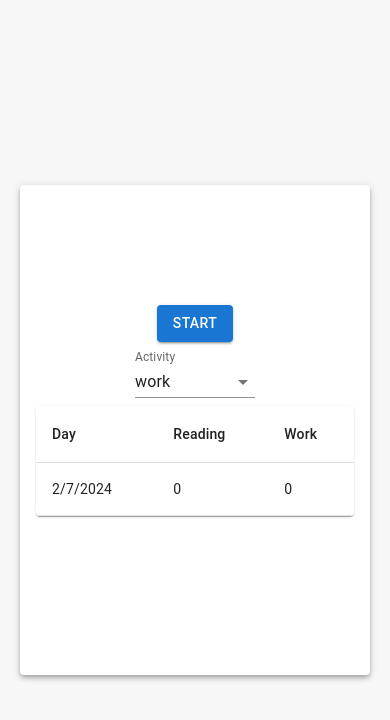
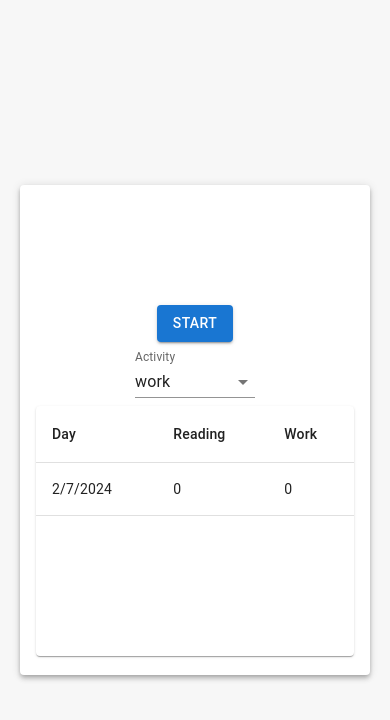
Before and after one commit to dmitriiTr/flowmodoro, a React (Vite) app: page / in a window 390 px wide. Both pictures are taken after a click on the button "EXIT". Shown: the top 720 px of the page. Built offline with nearby package versions, Linux system fonts and the light colour scheme.

Commit message:
Fixed layout for mobile

```diff
--- a/src/App.tsx
+++ b/src/App.tsx
@@ -68,7 +68,6 @@ const App = () => {
 
     window.addEventListener('beforeunload', e => {
       e.preventDefault();
-      e.returnValue = '';
     });
   }, []);
 
@@ -114,34 +113,6 @@ const App = () => {
   const selectedTask = tasks
     .find(a => a.day === nowString())
     ?.tasks.find(t => t.activity === activity);
-
-  // eslint-disable-next-line @typescript-eslint/naming-convention
-  const TasksTable = React.memo(() =>
-    <TableContainer style={{ maxHeight: 360 }} component={Paper}>
-      <Table aria-label="simple table">
-        <TableHead>
-          <TableRow>
-            <TableCell>Day</TableCell>
-            <TableCell>Reading</TableCell>
-            <TableCell>Work</TableCell>
-          </TableRow>
-        </TableHead>
-        <TableBody>
-          {tasks.map((task) => (
-            <TableRow
-              key={task.day}
-            >
-              <TableCell component="th" scope="row">
-                {task.day}
-              </TableCell>
-              {task.tasks.map(t =>
-                <TableCell key={t.activity} component="th" scope="row">
-                  {Math.floor(t.time / 60)}
-                </TableCell>)}
-            </TableRow>))}
-        </TableBody>
-      </Table>
-    </TableContainer>);
 
   return (
     <Grid
@@ -207,7 +178,7 @@ const App = () => {
                         <MenuItem key={a} value={a}>{a}</MenuItem>)}
                     </Select>
                   </FormControl>
-                  <TasksTable />
+                  <TasksTable tasks={tasks} />
                 </Box>}
             </Box>
           </Paper>
@@ -217,6 +188,37 @@ const App = () => {
   );
 };
 
+// eslint-disable-next-line @typescript-eslint/naming-convention
+const TasksTable = React.memo(({ tasks }: { tasks: TasksWithDay[] }) =>
+  <TableContainer sx={(theme) => ({
+    [theme.breakpoints.down('sm')]: { height: 250 },
+    [theme.breakpoints.up('sm')]: { height: 360 },
+  })} component={Paper}>
+    <Table aria-label="simple table">
+      <TableHead>
+        <TableRow>
+          <TableCell>Day</TableCell>
+          <TableCell>Reading</TableCell>
+          <TableCell>Work</TableCell>
+        </TableRow>
+      </TableHead>
+      <TableBody>
+        {tasks.map((task) => (
+          <TableRow
+            key={task.day}
+          >
+            <TableCell component="th" scope="row">
+              {task.day}
+            </TableCell>
+            {task.tasks.map(t =>
+              <TableCell key={t.activity} component="th" scope="row">
+                {Math.floor(t.time / 60)}
+              </TableCell>)}
+          </TableRow>))}
+      </TableBody>
+    </Table>
+  </TableContainer>);
+
 export default App;
 
 
--- a/src/Stopwatch.tsx
+++ b/src/Stopwatch.tsx
@@ -1,8 +1,8 @@
 import { Box, Stack, TextField } from '@mui/material';
-import { useState } from 'react';
 
 import Button from '@mui/material/Button';
 import { Time } from './Time';
+import { useState } from 'react';
 import { useStopwatch } from 'react-timer-hook';
 
 interface StopwatchProps {
@@ -39,8 +39,10 @@ const Stopwatch = (props: StopwatchProps) => {
   return (
     <Box display='flex' flexDirection='column' pt={6}
       alignItems="center" justifyContent="center">
-      <Time hours={hours} minutes={minutes} seconds={seconds}
-        overtime={totalSeconds >= focusSeconds} />
+      <Box height={110}>
+        <Time hours={hours} minutes={minutes} seconds={seconds}
+          overtime={totalSeconds >= focusSeconds} />
+      </Box>
       <Box sx={{ width: '40%' }}>
         <Stack direction="row" spacing={2}>
           <TextField value={focusTime} size='small'
--- a/src/Timer.tsx
+++ b/src/Timer.tsx
@@ -43,11 +43,13 @@ const Timer = (props: TimerProps) => {
   return (
     <Box display='flex' flexDirection='column' pt={6}
       alignItems="center" justifyContent="center">
-      {isTimeUp
-        ? <Typography display={'inline'} textAlign='center' variant='h1'>
-          Time Up
-        </Typography>
-        : <Time hours={hours} minutes={minutes} seconds={seconds} />}
+      <Box height={110}>
+        {isTimeUp
+          ? <Typography display={'inline'} textAlign='center' variant='h2'>
+            Time's Up
+          </Typography>
+          : <Time hours={hours} minutes={minutes} seconds={seconds} />}
+      </Box>
       <Button variant='outlined' onClick={() => handleExitClick()}>
         End rest
       </Button>
```
